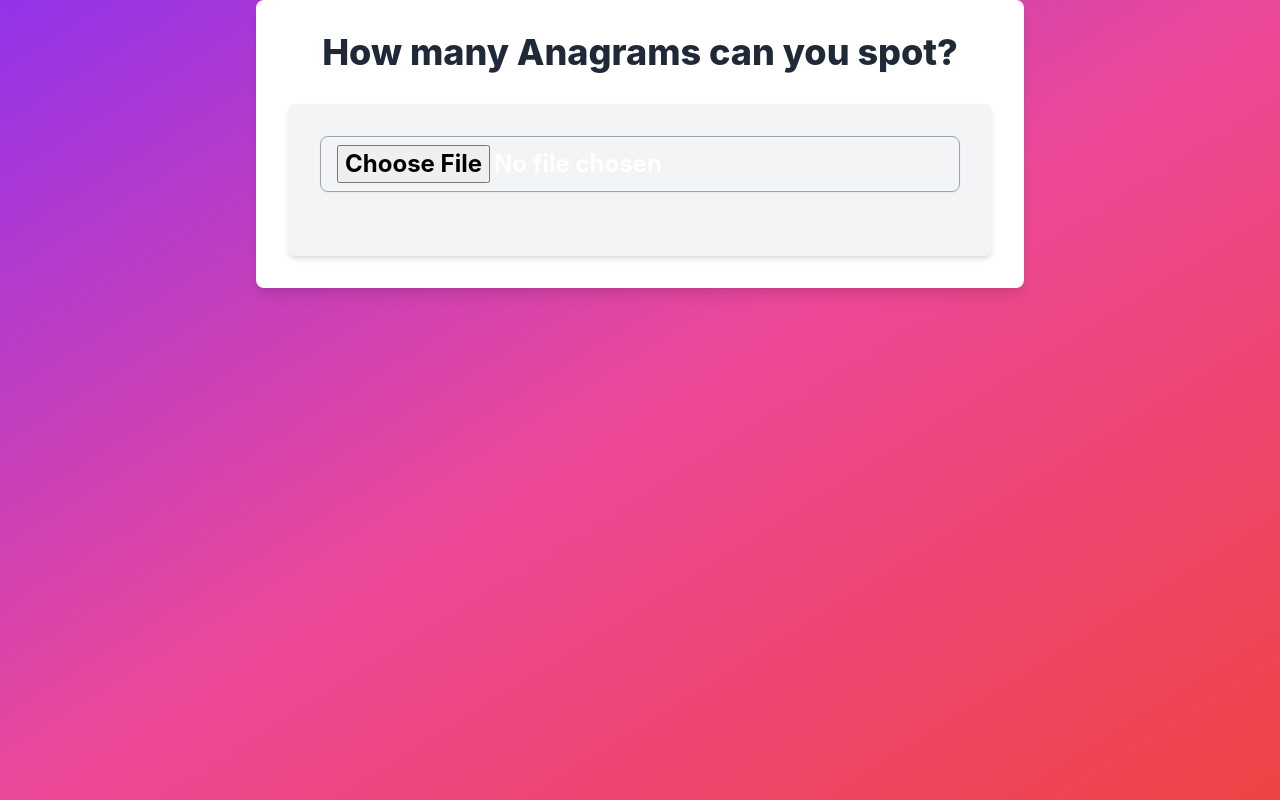
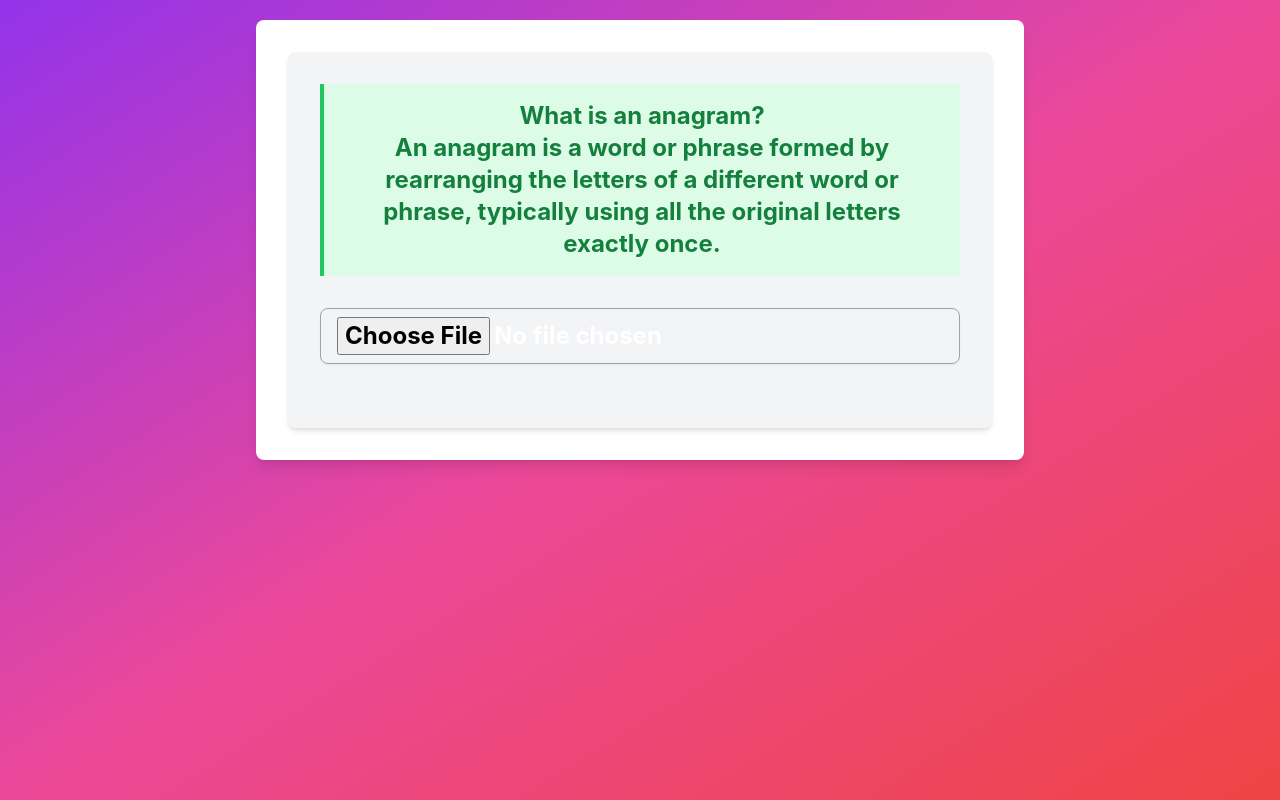
Before and after one commit to uzair142/Anagram-counter, a React (Create React App) app: page / in a window 1280 px wide. Built offline with nearby package versions, Linux system fonts and the light colour scheme.

Commit message:
Anagram information and top padding

```diff
--- a/src/App.js
+++ b/src/App.js
@@ -36,16 +36,16 @@ function App() {
   }
 
   return (
-    <div class="bg-gradient-to-br from-purple-600 via-pink-500 to-red-500 text-white font-bold text-2xl text-center min-h-screen">
+    <div className="bg-gradient-to-br from-purple-600 via-pink-500 to-red-500 text-white font-bold text-2xl text-center min-h-screen pt-5">
       {showModal && (
-        <div class="fixed inset-0 bg-gray-800 bg-opacity-50 flex items-center justify-center">
-          <div class="bg-white rounded-lg p-8 max-w-sm mx-auto">
-            <h2 class="text-xl font-semibold mb-4">Invalid file type</h2>
-            <p class="text-gray-700">
+        <div className="fixed inset-0 bg-gray-800 bg-opacity-50 flex items-center justify-center">
+          <div className="bg-white rounded-lg p-8 max-w-sm mx-auto">
+            <h2 className="text-xl font-semibold mb-4">Invalid file type</h2>
+            <p className="text-gray-700">
               The selected file is not a text file. Please select a .txt file.
             </p>
             <button
-              class="mt-6 px-4 py-2 bg-red-500 text-white rounded-lg font-semibold"
+              className="mt-6 px-4 py-2 bg-red-500 text-white rounded-lg font-semibold"
               onClick={() => setShowModal(false)}
             >
               OK
@@ -53,22 +53,23 @@ function App() {
           </div>
         </div>
       )}
-      <div class="mx-auto max-w-3xl p-8 rounded-lg shadow-lg bg-white">
-        <h1 class="mb-8 text-4xl font-extrabold text-gray-800">
-          How many Anagrams can you spot?
-        </h1>
-        <div class="bg-gray-100 rounded-lg shadow-md p-8">
+      <div className="mx-auto max-w-3xl p-8 rounded-lg shadow-lg bg-white">
+        <div className="bg-gray-100 rounded-lg shadow-md p-8">
+          <div className="bg-green-100 border-l-4 border-green-500 text-green-700 p-4 mb-8" role="alert">
+            <p className="font-bold">What is an anagram?</p>
+            <p>An anagram is a word or phrase formed by rearranging the letters of a different word or phrase, typically using all the original letters exactly once.</p>
+          </div>
           <input
             type="file"
             name="file"
-            class="mb-8 py-2 px-4 border border-gray-400 rounded-lg shadow-sm w-full"
+            className="mb-8 py-2 px-4 border border-gray-400 rounded-lg shadow-sm w-full"
             onClick={onClick}
             onChange={(e) => onChange(e)}
           />
-          <div class="grid gap-4 grid-cols-1 md:grid-cols-2 lg:grid-cols-3">
+          <div className="grid gap-4 grid-cols-1 md:grid-cols-2 lg:grid-cols-3">
             {anagrams.map((anagram, index) => (
               <div key={index} className="bg-white rounded-lg p-6 shadow-md">
-                <p class="text-pink-500 font-medium text-lg">{anagram}</p>
+                <p className="text-pink-500 font-medium text-lg">{anagram}</p>
               </div>
             ))}
           </div>
```
